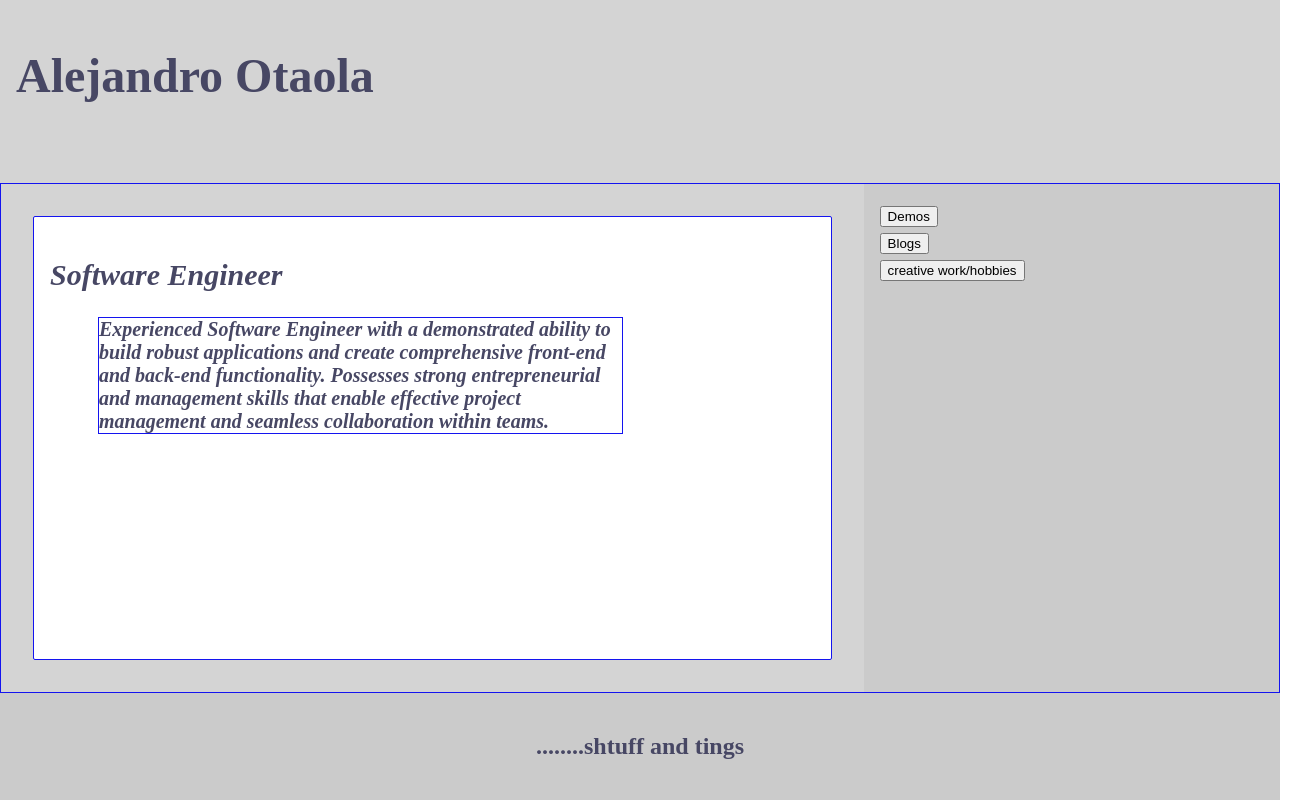
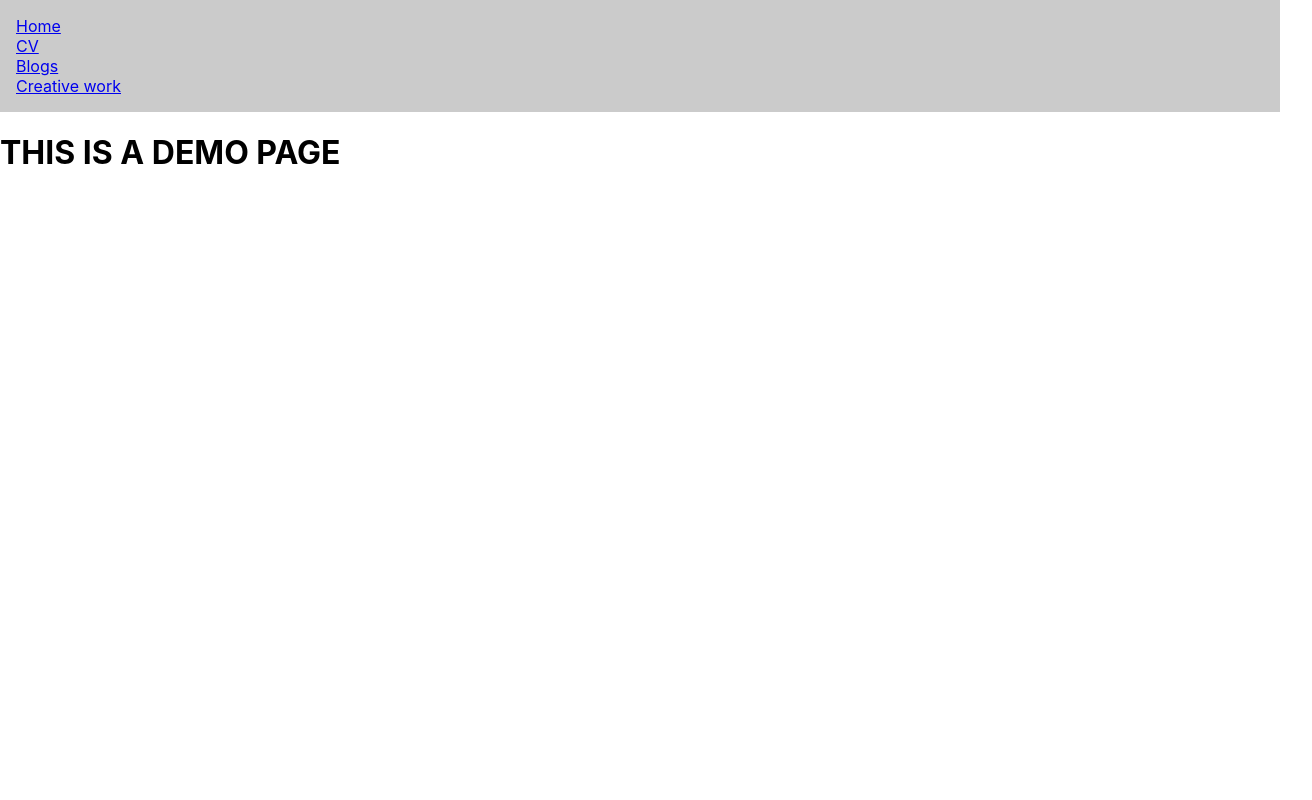
Before and after one commit to Aotaola/Grayota, a React (Create React App) app in the folder devota/: page /Resume in a window 1280 px wide. Shown: the whole page, 1312 px wide, since content can reach past the window. Built offline with nearby package versions, Linux system fonts and the light colour scheme.

Commit message:
reframing day

```diff
--- a/devota/package.json
+++ b/devota/package.json
@@ -8,6 +8,7 @@
     "@testing-library/user-event": "^13.5.0",
     "react": "^18.2.0",
     "react-dom": "^18.2.0",
+    "react-router-dom": "^6.11.0",
     "react-scripts": "5.0.1",
     "web-vitals": "^2.1.4"
   },
--- a/devota/src/App.js
+++ b/devota/src/App.js
@@ -1,24 +1,25 @@
-
 import './App.css';
 import Home from './components/Home.jsx';
 import Navbar from './components/Navbar.jsx';
 import Footer from './components/Footer.jsx';
+import Resume from './components/Resume.jsx';
+import Blog from './components/Blog.jsx';
+import Artwork from './components/Artwork.jsx';
+import { Route, Routes } from "react-router-dom";
 
 function App() {
   return (
-    <div className="App">
-      <header className="App-header">
-        <h1>
-          Alejandro Otaola
-        </h1>
-      </header>
-      <div className="App-body">
-      <Home/>
+    <>
       <Navbar/>
+      <div Classname = "Nav-container">
+        <Routes>
+          <Route path = "/Home" element = {<Home/>}/>
+          <Route path = "/Resume" element = {<Resume/>}/>
+          <Route path = "/Blog" element = {<Blog/>}/>
+          <Route path = "/Artwork" element = {<Artwork/>}/>
+        </Routes>
       </div>
-      <Footer/>
-
-    </div>
+    </>
   );
 }
 
--- /dev/null
+++ b/devota/src/components/Artwork.jsx
@@ -0,0 +1,8 @@
+import react from 'react';
+const Artwork = () => {
+    return (
+        <h1>THIS IS THE ART PAGE</h1>
+     );
+}
+
+export default Artwork;
--- /dev/null
+++ b/devota/src/components/Blog.jsx
@@ -0,0 +1,8 @@
+import React from "react";
+const Blog = () => {
+    return (
+        <h1> This is the Blog page </h1>
+      );
+}
+
+export default Blog;
--- a/devota/src/components/Home.jsx
+++ b/devota/src/components/Home.jsx
@@ -3,7 +3,6 @@ import React from "react";
 const Home = () => {
     return (
         <div className="Home">
-
             <h2>Software Engineer</h2>
             <p className="Bio">
                 Experienced Software Engineer with a demonstrated ability
--- a/devota/src/components/Navbar.jsx
+++ b/devota/src/components/Navbar.jsx
@@ -1,23 +1,18 @@
 import React from "react";
-import { useState } from "react";
+import { Link } from "react-router-dom";
 
 const Navbar = () => {
-    // const [dropdown, setDropdown] = useState[false]
-
-
-
-
-
     return (
         <div className="Navbar">
-            <button> Demos </button>
+            <nav>
+            <Link to="/Home">Home</Link>
             <br/>
-            <button
-            // onClick = {() => setDropdown(!dropdown)}
-            > Blogs </button>
-            {/* {dropdown && <p>Toggle is true!</p>} */}
+             <Link to="/Resume">CV</Link>
             <br/>
-            <button> creative work/hobbies </button>
+             <Link to="/Blog"> Blogs</Link>
+            <br/>
+             <Link to= "/artwork">Creative work</Link>
+            </nav>
          </div>
      );
 }
--- /dev/null
+++ b/devota/src/components/Resume.jsx
@@ -0,0 +1,11 @@
+import React from "react";
+const Resume = () => {
+
+    return (
+        <div>
+            <h1>THIS IS A DEMO PAGE</h1>
+        </div>
+      );
+}
+
+export default Resume;
--- a/devota/src/index.js
+++ b/devota/src/index.js
@@ -3,11 +3,14 @@ import ReactDOM from 'react-dom/client';
 import './index.css';
 import App from './App';
 import reportWebVitals from './reportWebVitals';
+import { BrowserRouter } from 'react-router-dom';
 
 const root = ReactDOM.createRoot(document.getElementById('root'));
 root.render(
   <React.StrictMode>
-    <App />
+    <BrowserRouter>
+     <App />
+    </BrowserRouter>
   </React.StrictMode>
 );
 
--- /dev/null
+++ b/package.json
@@ -0,0 +1,5 @@
+{
+  "dependencies": {
+    "react-router-dom": "^6.11.0"
+  }
+}
```
Also changed, not shown: 2 other files (tests, documents, lock files or other folders).
